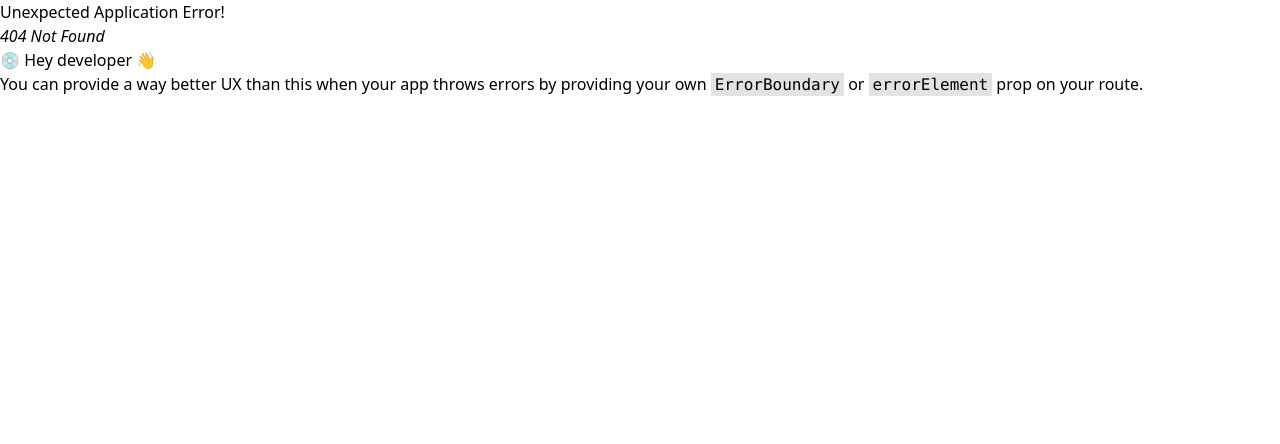
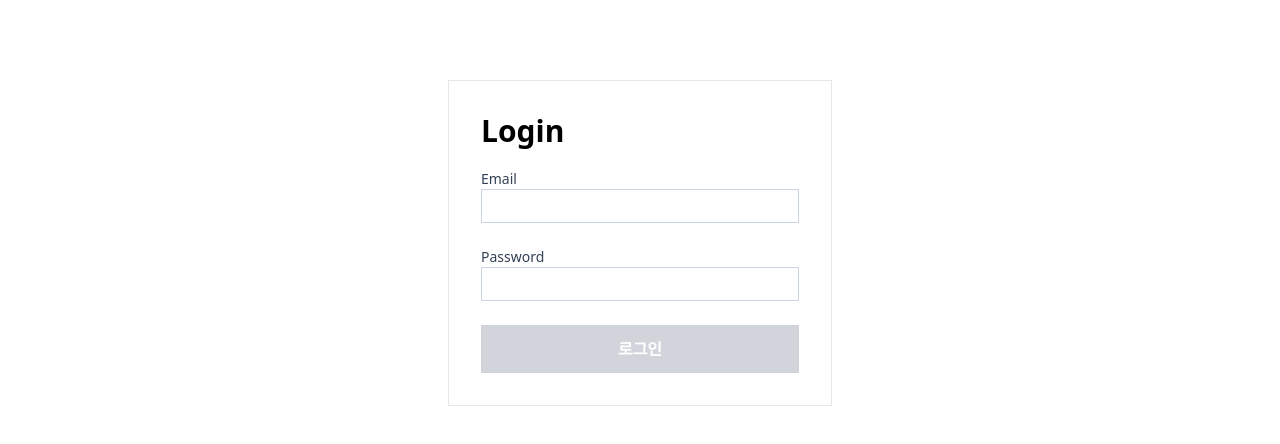
Before and after one commit to YongPilMoon/wanted-pre-onboarding-challenge-fe-1, a React (Vite) app: page /login in a window 1280 px wide. Before the commit this address had no page. Shown: the top 444 px of the page. Built offline with nearby package versions, Linux system fonts and the light colour scheme.

Commit message:
feat: loginForm 구현

```diff
--- a/package.json
+++ b/package.json
@@ -9,10 +9,13 @@
     "preview": "vite preview"
   },
   "dependencies": {
+    "@hookform/resolvers": "^2.9.10",
     "normalize.css": "^8.0.1",
     "react": "^18.2.0",
     "react-dom": "^18.2.0",
-    "react-router-dom": "^6.6.1"
+    "react-hook-form": "^7.41.5",
+    "react-router-dom": "^6.6.1",
+    "yup": "^0.32.11"
   },
   "devDependencies": {
     "@commitlint/cli": "^17.3.0",
--- a/src/App.tsx
+++ b/src/App.tsx
@@ -4,15 +4,15 @@ import {
   Route,
   createRoutesFromElements,
 } from "react-router-dom";
-import Auth from "@/pages/Auth";
+import Auth from "@/pages/Login";
 import Home from "@/pages/Home";
-import Layout from "@/components/Layout";
+import Layout from "@/ui/Layout";
 
 const router = createBrowserRouter(
   createRoutesFromElements(
     <Route element={<Layout />}>
       <Route index element={<Home />} />
-      <Route path="auth" element={<Auth />} />
+      <Route path="login" element={<Auth />} />
     </Route>
   )
 );
--- a/src/components/Button.tsx
+++ /dev/null
@@ -1,11 +0,0 @@
-import { PropsWithChildren } from "react";
-
-function Button({ children }: PropsWithChildren) {
-  return (
-    <button className="p-3 bg-green-500 text-white font-bold">
-      {children}
-    </button>
-  );
-}
-
-export default Button;
--- a/src/components/TextField.tsx
+++ /dev/null
@@ -1,17 +0,0 @@
-type TextInputProps = {
-  label?: string;
-};
-
-function TextInput({ label }: TextInputProps) {
-  return (
-    <label className="block">
-      <span className="block text-sm font-medium text-slate-700">{label}</span>
-      <input
-        type="text"
-        className="block border border-slate-300 placeholder-slate-400 w-full"
-      />
-    </label>
-  );
-}
-
-export default TextInput;
--- /dev/null
+++ b/src/features/login/LoginForm.tsx
@@ -0,0 +1,66 @@
+import Button from "@/ui/Button";
+import TextField from "@/ui/TextField";
+
+import { object, string } from "yup";
+import { useForm } from "react-hook-form";
+import { yupResolver } from "@hookform/resolvers/yup";
+
+type LoginForm = {
+  email: string;
+  password: string;
+};
+
+const loginFormschema = object().shape({
+  email: string().email().required(),
+  password: string().min(8).max(24).required(),
+});
+
+function LoginForm() {
+  const {
+    register,
+    handleSubmit,
+    formState: { errors },
+    watch,
+  } = useForm<LoginForm>({
+    defaultValues: { email: "", password: "" },
+    resolver: yupResolver(loginFormschema),
+    mode: "onChange",
+  });
+
+  const onSubmit = (data: LoginForm) => console.log(data);
+  const { email, password } = watch();
+
+  return (
+    <>
+      <form
+        className="w-96 mx-auto grid gap-5 p-8 border"
+        onSubmit={handleSubmit(onSubmit)}
+      >
+        <h1 className="text-3xl font-bold">Login</h1>
+        <div>
+          <TextField label="Email" {...register("email")} />
+          <p className="text-xs text-rose-600 mt-1">{errors.email?.message}</p>
+        </div>
+        <div>
+          <TextField
+            label="Password"
+            {...register("password")}
+            type="password"
+          />
+          <p className="text-xs text-rose-600 mt-1">
+            {errors.password?.message}
+          </p>
+        </div>
+        <Button
+          disabled={
+            Object.keys(errors).length !== 0 || email === "" || password === ""
+          }
+        >
+          로그인
+        </Button>
+      </form>
+    </>
+  );
+}
+
+export default LoginForm;
--- a/src/pages/Auth.tsx
+++ /dev/null
@@ -1,15 +0,0 @@
-import Button from "@/components/Button";
-import TextField from "@/components/TextField";
-
-function Auth() {
-  return (
-    <div className="w-96 mx-auto grid gap-5 p-8 border">
-      <h1 className="text-3xl font-bold">Login</h1>
-      <TextField label="Email" />
-      <TextField label="Password" />
-      <Button>로그인</Button>
-    </div>
-  );
-}
-
-export default Auth;
--- a/src/pages/Home.tsx
+++ b/src/pages/Home.tsx
@@ -4,7 +4,7 @@ function Home() {
   return (
     <>
       <p className="text-3xl font-bold underline">Hello World</p>
-      <NavLink to="auth">Auth</NavLink>
+      <NavLink to="login">Auth</NavLink>
     </>
   );
 }
--- /dev/null
+++ b/src/pages/Login.tsx
@@ -0,0 +1,7 @@
+import LoginForm from "@/features/login/LoginForm";
+
+function Login() {
+  return <LoginForm />;
+}
+
+export default Login;
--- /dev/null
+++ b/src/ui/Button.tsx
@@ -0,0 +1,18 @@
+import { PropsWithChildren } from "react";
+
+type ButtonProps = {
+  disabled?: boolean;
+};
+
+function Button({ children, disabled }: PropsWithChildren<ButtonProps>) {
+  return (
+    <button
+      className="p-3 bg-green-500 text-white font-bold disabled:bg-gray-300"
+      disabled={disabled}
+    >
+      {children}
+    </button>
+  );
+}
+
+export default Button;
--- /dev/null
+++ b/src/ui/TextField.tsx
@@ -0,0 +1,26 @@
+import { ComponentProps, forwardRef } from "react";
+
+type TextInputProps = {
+  label: string;
+} & ComponentProps<"input">;
+
+const TextInput = forwardRef<HTMLInputElement, TextInputProps>(
+  ({ label, ...otherProps }, ref) => {
+    return (
+      <label className="block">
+        <span className="block text-sm font-medium text-slate-700">
+          {label}
+        </span>
+        <input
+          ref={ref}
+          {...otherProps}
+          className="block border border-slate-300 placeholder-slate-400 w-full p-1"
+        />
+      </label>
+    );
+  }
+);
+
+TextInput.displayName = "TextInput";
+
+export default TextInput;
```
Also changed, not shown: src/ui/Layout.tsx (renamed from src/components/Layout.tsx), 1 other file (tests, documents, lock files or other folders).
